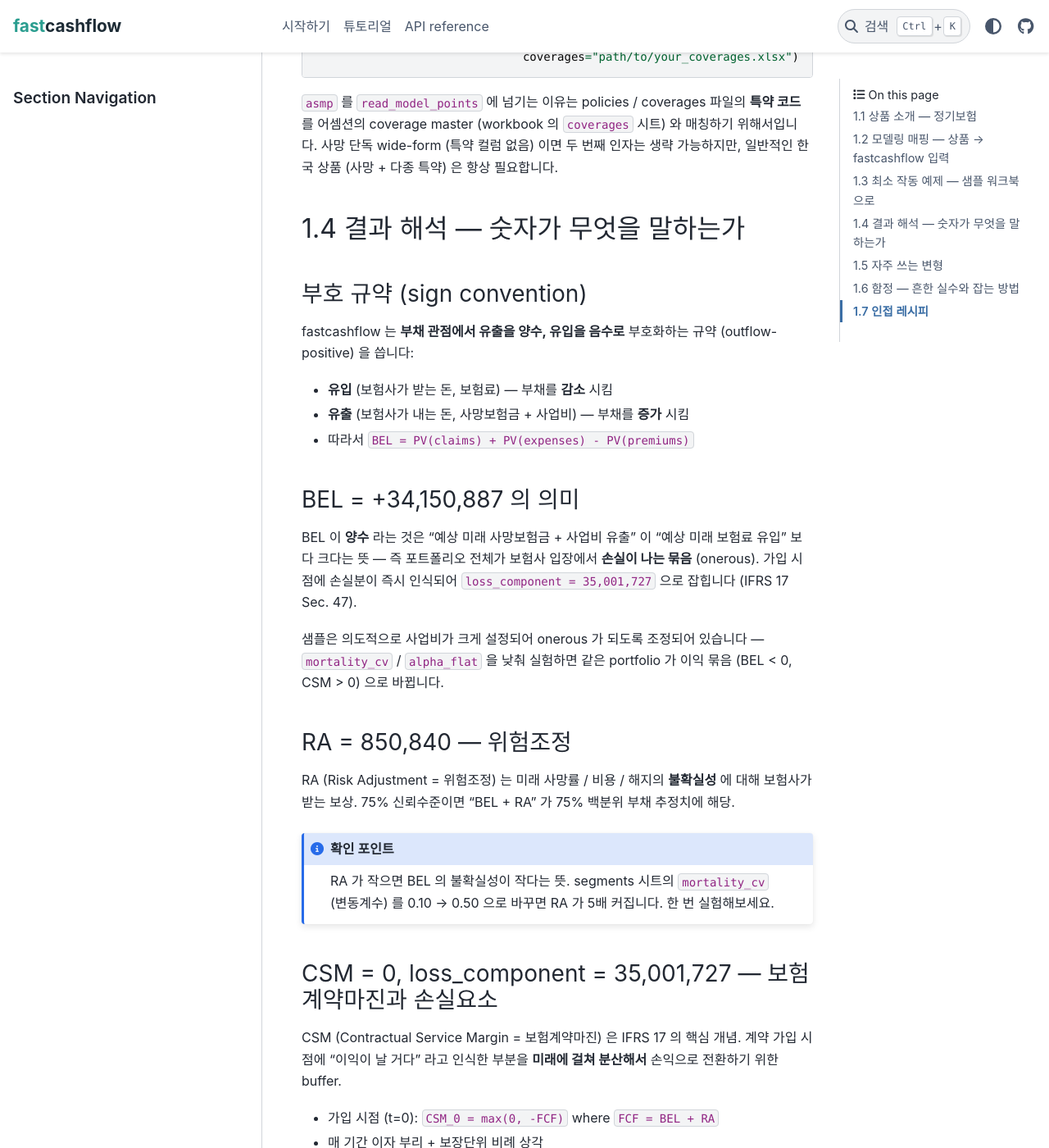
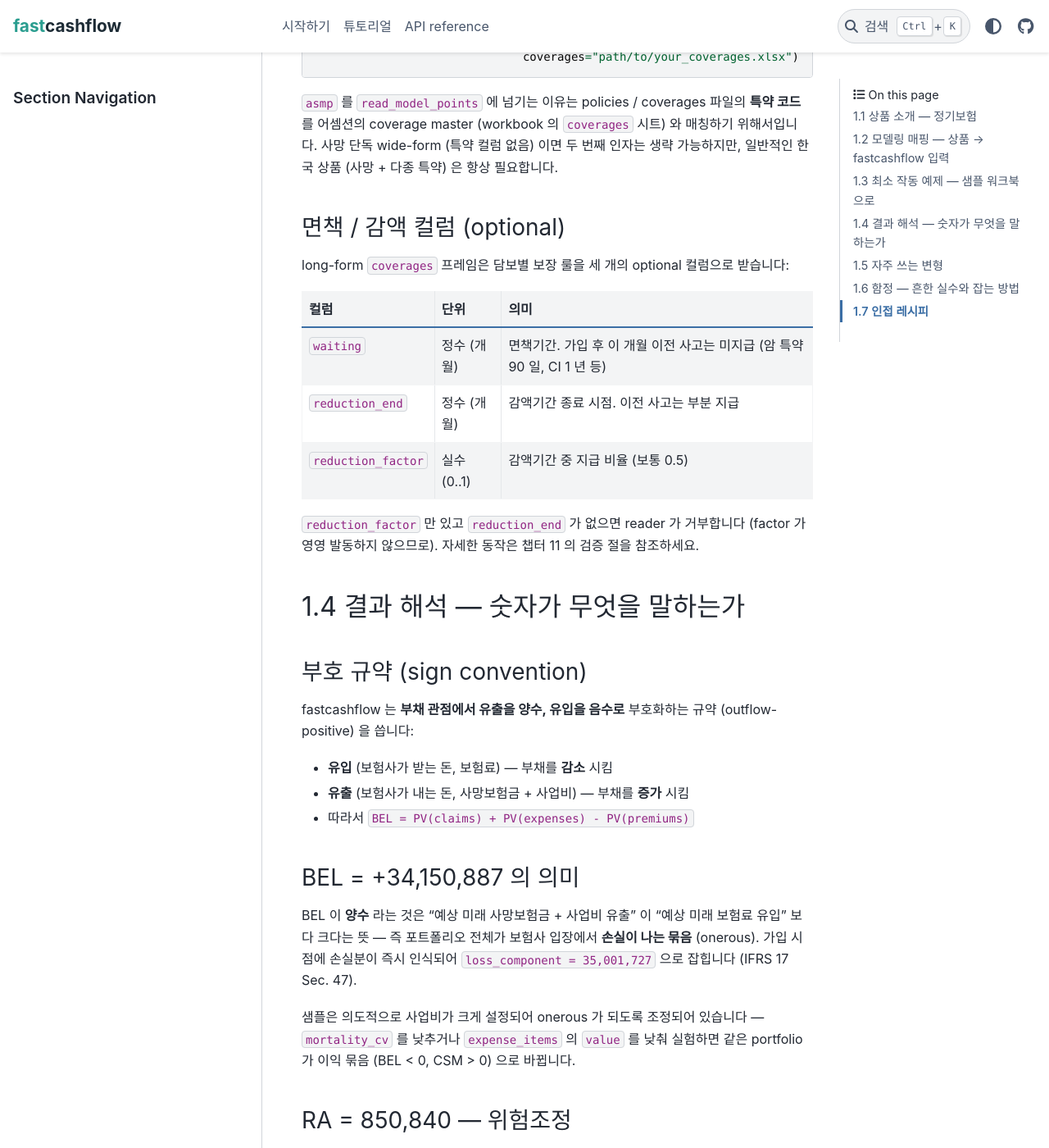
Before and after one commit to seokhoonj/fastcashflow, a Sphinx documentation site: the page built from docs/cookbook/01-term-life.md, in a window 1280 px wide and 1400 px high, scrolled down 4710 px. Shown: the whole window at 82% size. Built offline with Sphinx 7.4.7 and the PyData theme 0.15.4, drawn with Linux system fonts in a browser that asks for light colours.

Commit message:
docs: P1 H -- stale references and onboarding friction
Round 2 review P1 follow-up: small docs fixes for sites that drift
from the current code.

- tutorial/08-hands-on.md: the `alpha_flat` kwarg was removed in the
  B refactor; describe `expense_items` instead.
- cookbook/01-term-life.md: same `alpha_flat` reference in section 1.4
  retuned to `expense_items[i].value`. Adds a small subsection that
  documents the long-form coverages frame's optional `waiting` /
  `reduction_end` / `reduction_factor` columns (previously only
  mentioned in tutorial/11).
- cookbook/12-benefit-patterns.md: the introductory three-file flow
  example called `read_model_points` with `assumptions=basis` before
  `basis = read_assumptions(...)` was defined; swap the two lines.

The cookbook side-bar exposure remains intentionally hidden per the
existing preference.

```diff
--- a/docs/cookbook/01-term-life.md
+++ b/docs/cookbook/01-term-life.md
@@ -192,6 +192,21 @@
 인자는 생략 가능하지만, 일반적인 한국 상품 (사망 + 다종 특약) 은 항상
 필요합니다.
 
+### 면책 / 감액 컬럼 (optional)
+
+long-form `coverages` 프레임은 담보별 보장 룰을 세 개의 optional
+컬럼으로 받습니다:
+
+| 컬럼 | 단위 | 의미 |
+|---|---|---|
+| `waiting` | 정수 (개월) | 면책기간. 가입 후 이 개월 이전 사고는 미지급 (암 특약 90 일, CI 1 년 등) |
+| `reduction_end` | 정수 (개월) | 감액기간 종료 시점. 이전 사고는 부분 지급 |
+| `reduction_factor` | 실수 (0..1) | 감액기간 중 지급 비율 (보통 0.5) |
+
+`reduction_factor` 만 있고 `reduction_end` 가 없으면 reader 가 거부합니다
+(factor 가 영영 발동하지 않으므로). 자세한 동작은 챕터 11 의 검증 절을
+참조하세요.
+
 ## 1.4 결과 해석 — 숫자가 무엇을 말하는가
 
 ### 부호 규약 (sign convention)
@@ -211,8 +226,9 @@
 즉시 인식되어 `loss_component = 35,001,727` 으로 잡힙니다 (IFRS 17 Sec. 47).
 
 샘플은 의도적으로 사업비가 크게 설정되어 onerous 가 되도록 조정되어
-있습니다 — `mortality_cv` / `alpha_flat` 을 낮춰 실험하면 같은 portfolio
-가 이익 묶음 (BEL < 0, CSM > 0) 으로 바뀝니다.
+있습니다 — `mortality_cv` 를 낮추거나 `expense_items` 의 `value` 를
+낮춰 실험하면 같은 portfolio 가 이익 묶음 (BEL < 0, CSM > 0) 으로
+바뀝니다.
 
 ### RA = 850,840 — 위험조정
 
```
Also changed, not shown: docs/cookbook/12-benefit-patterns.md (+1 -1 lines), docs/tutorial/08-hands-on.md (+2 -1 lines).
